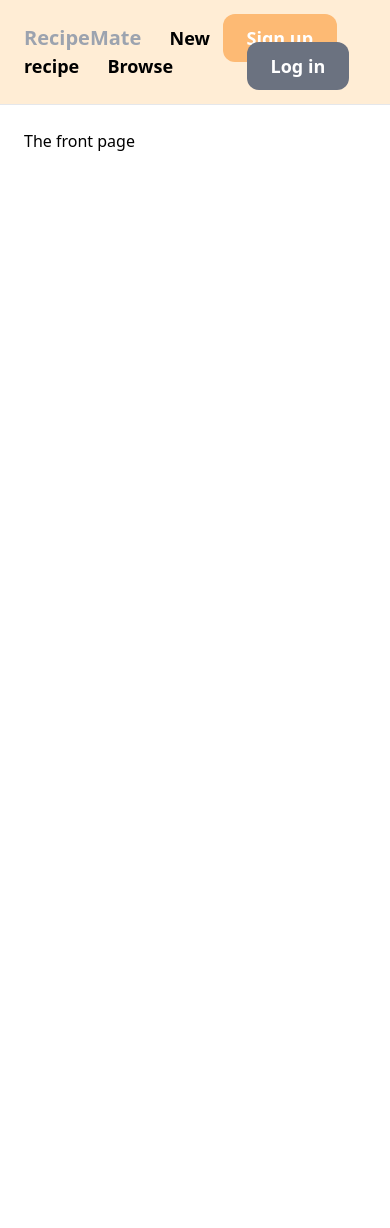
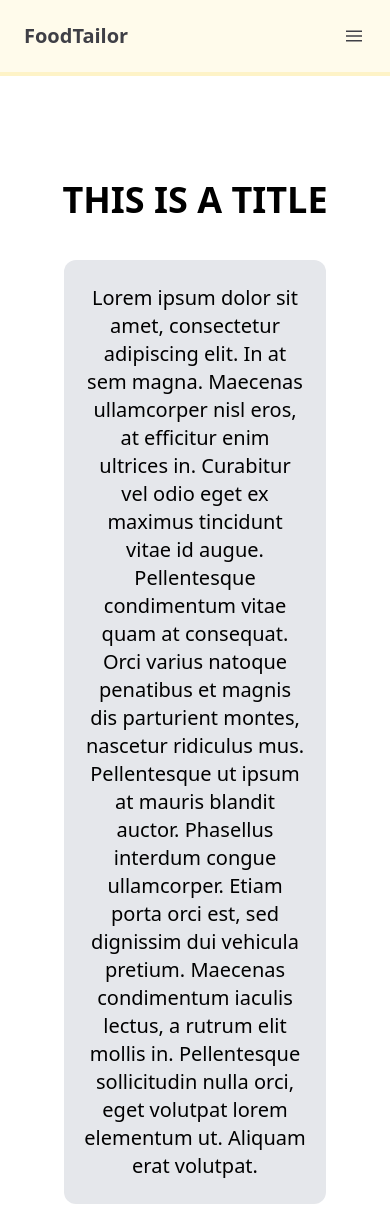
Before and after one commit to haseebzeeshan2010/Coolest-Projects-Website-, a Django app: page / in a window 390 px wide. Before the commit the page ends 151 px from the top, so only its background shows below. Run offline with Django 5.2, Linux system fonts and the light colour scheme; some libraries are stand-ins or nearby versions.

Commit message:
Add fully responsive navbar and hover effects

```diff
--- a/website/core/templates/core/base.html
+++ b/website/core/templates/core/base.html
@@ -5,23 +5,111 @@
     <meta name="viewport" content="width=device-width, initial-scale=1.0">
 
     <script src="https://cdn.tailwindcss.com"></script>
-    <title>{% block title %}{% endblock %} | Puddle</title>
+    <title>{% block title %}{% endblock %} | FoodTailor</title>
 </head>
 <body>
-    <nav class="py-6 px-6 flex justify-between items-center border-b border-gray-200 bg-orange-100">
-        <div class="space-x-6">
-            <a href="/" class="text-xl font-semibold text-gray-400">RecipeMate</a>
-            <a href="#" class="text-lg font-semibold hover:text-gray-500">New recipe</a>
-            <a href="#" class="text-lg font-semibold hover:text-gray-500">Browse</a>
-        </div>
-        <div class="space-x-6">
+
+	<nav class="relative px-4 py-4 flex justify-between items-center bg-amber-50 border-b-4 border-b-amber-100">
+        <a href="/" class="text-xl pl-2 font-extrabold text-zinc-700">FoodTailor</a>		<div class="lg:hidden">
+			<button class="navbar-burger flex items-center text-zinc-700 p-3">
+				<svg class="block h-4 w-4 fill-current" viewBox="0 0 20 20" xmlns="http://www.w3.org/2000/svg">
+					<title>Mobile menu</title>
+					<path d="M0 3h20v2H0V3zm0 6h20v2H0V9zm0 6h20v2H0v-2z"></path>
+				</svg>
+			</button>
+		</div>
+		<ul class="hidden absolute top-1/2 left-1/2 transform -translate-y-1/2 -translate-x-1/2 lg:flex lg:mx-auto lg:flex lg:items-center lg:w-auto lg:space-x-3">
+			<li><a class="py-2 px-3 hover:bg-orange-100 text-sm text-gray-500 rounded-xl transition duration-400" href="#">Home</a></li>
+
+			<li><a class="py-2 px-3 hover:bg-orange-100 text-sm text-gray-500 rounded-xl transition duration-400" href="#">New Recipe</a></li>
+
+			<li><a class="py-2 px-3 hover:bg-orange-100 text-sm text-gray-500 rounded-xl transition duration-400" href="#">Browse Recipes</a></li>
+
+			<li><a class="py-2 px-3 hover:bg-orange-100 text-sm text-gray-500 rounded-xl transition duration-400" href="#">Contact Us</a></li>
+		</ul>
+		<a class="hidden lg:inline-block lg:ml-auto lg:mr-3 py-2 px-6 bg-orange-300 hover:bg-orange-700 text-sm text-gray-900 font-bold  rounded-xl transition duration-200" href="#">Sign In</a>
+		<a class="hidden lg:inline-block py-2 px-6 bg-gray-500 hover:bg-orange-700 text-sm text-white font-bold rounded-xl transition duration-200" href="#">Sign up</a>
+	</nav>
+
+	<div class="navbar-menu relative z-50 hidden">
+		<div class="navbar-backdrop fixed inset-0 bg-gray-400 opacity-25"></div>
+		<nav class="fixed top-0 left-0 bottom-0 flex flex-col w-5/6 max-w-sm py-6 px-6 bg-white border-r overflow-y-auto">
+			<div class="flex items-center mb-8">
+				<a class="mr-auto text-xl font-extrabold text-zinc-700 leading-none" href="#">FoodTailor</a>
+				<button class="navbar-close">
+					<svg class="h-6 w-6 text-gray-400 cursor-pointer hover:text-gray-500" xmlns="http://www.w3.org/2000/svg" fill="none" viewBox="0 0 24 24" stroke="currentColor">
+						<path stroke-linecap="round" stroke-linejoin="round" stroke-width="2" d="M6 18L18 6M6 6l12 12"></path>
+					</svg>
+				</button>
+			</div>
+			<div>
+				<ul>
+					<li class="mb-1">
+						<a class="block p-4 text-sm font-semibold rounded-xl text-gray-400 hover:bg-orange-50 hover:text-orange-600 duration-200" href="#">Home</a>
+					</li>
+					<li class="mb-1">
+						<a class="block p-4 text-sm font-semibold rounded-xl text-gray-400 hover:bg-orange-50 hover:text-orange-600 duration-200" href="#">New Recipe</a>
+					</li>
+					<li class="mb-1">
+						<a class="block p-4 text-sm font-semibold rounded-xl text-gray-400 hover:bg-orange-50 hover:text-orange-600 duration-200" href="#">Browse Recipes</a>
+					</li>
+					<li class="mb-1">
+						<a class="block p-4 text-sm font-semibold rounded-xl text-gray-400 hover:bg-orange-50 hover:text-orange-600 duration-200" href="#">Contact Us</a>
+					</li>
+				</ul>
+			</div>
+			<div class="mt-auto">
+				<div class="pt-6">
+					<a class="block px-4 py-3 mb-3 leading-loose text-xs text-center font-semibold leading-none bg-orange-300 hover:bg-orange-700  duration-300 rounded-xl" href="#">Sign in</a>
+					<a class="block px-4 py-3 mb-2 leading-loose text-xs text-center text-white font-semibold bg-gray-500 hover:bg-orange-700   duration-300 rounded-xl" href="#">Sign Up</a>
+				</div>
+			</div>
+		</nav>
+	</div>
 
 
-            <a href="#" class="px-6 py-3 text-lg font-semibold bg-orange-300 text-white hover:bg-orange-700 rounded-xl">Sign up</a>
-            <a href="#" class="px-6 py-3 text-lg font-semibold bg-gray-500 text-white hover:bg-orange-700 rounded-xl">Log in</a>
-        </div>
+	<script>
+		// Burger menus
+		document.addEventListener('DOMContentLoaded', function() {
+			// open
+			const burger = document.querySelectorAll('.navbar-burger');
+			const menu = document.querySelectorAll('.navbar-menu');
 
-    </nav>
+			if (burger.length && menu.length) {
+				for (var i = 0; i < burger.length; i++) {
+					burger[i].addEventListener('click', function() {
+						for (var j = 0; j < menu.length; j++) {
+							menu[j].classList.toggle('hidden');
+						}
+					});
+				}
+			}
+
+			// close
+			const close = document.querySelectorAll('.navbar-close');
+			const backdrop = document.querySelectorAll('.navbar-backdrop');
+
+			if (close.length) {
+				for (var i = 0; i < close.length; i++) {
+					close[i].addEventListener('click', function() {
+						for (var j = 0; j < menu.length; j++) {
+							menu[j].classList.toggle('hidden');
+						}
+					});
+				}
+			}
+
+			if (backdrop.length) {
+				for (var i = 0; i < backdrop.length; i++) {
+					backdrop[i].addEventListener('click', function() {
+						for (var j = 0; j < menu.length; j++) {
+							menu[j].classList.toggle('hidden');
+						}
+					});
+				}
+			}
+		});
+	</script>
     <div class="px-6 py-6">
         {% block content %}
         {% endblock %}
--- a/website/core/templates/core/index.html
+++ b/website/core/templates/core/index.html
@@ -3,5 +3,10 @@
 {% block title %}Welcome{% endblock %}
 
 {% block content %}
-<h1>The front page</h1>
+    <div class="pt-20 pb-10 text-center">
+        <h1 class="text-4xl font-bold">THIS IS A TITLE</h1>
+    </div>
+    <div class="mx-10 py-6 text-center bg-gray-200 rounded-xl">
+        <p class="text-xl px-5"> Lorem ipsum dolor sit amet, consectetur adipiscing elit. In at sem magna. Maecenas ullamcorper nisl eros, at efficitur enim ultrices in. Curabitur vel odio eget ex maximus tincidunt vitae id augue. Pellentesque condimentum vitae quam at consequat. Orci varius natoque penatibus et magnis dis parturient montes, nascetur ridiculus mus. Pellentesque ut ipsum at mauris blandit auctor. Phasellus interdum congue ullamcorper. Etiam porta orci est, sed dignissim dui vehicula pretium. Maecenas condimentum iaculis lectus, a rutrum elit mollis in. Pellentesque sollicitudin nulla orci, eget volutpat lorem elementum ut. Aliquam erat volutpat.</p>
+    </div>
 {% endblock %}
--- a/website/core/views.py
+++ b/website/core/views.py
@@ -1,5 +1,15 @@
 from django.shortcuts import render
+# import google.generativeai as genai
+
 
 # Create your views here.
 def index(request):
+    print("eh")
     return render(request, 'core/index.html')
+
+# def ai(request):
+#     genai.configure(api_key="AIzaSyBWtiA3dgEZ7FsWk164cF7SebsdAE9HLzA")
+#     model = genai.GenerativeModel("gemini-1.5-flash")
+#     response = model.generate_content("Give me a healthy omelette recipe").text
+#     print(response)
+#     return render(request, 'core/index.html', response)
--- a/website/website/urls.py
+++ b/website/website/urls.py
@@ -17,7 +17,7 @@ Including another URLconf
 from django.contrib import admin
 from django.urls import path
 
-from core.views import index
+from core.views import index #, ai
 
 urlpatterns = [
     path('',index, name="index"),
```
Also changed, not shown: website/core/templates/core/ai_test.html (added, +10 -0 lines).
